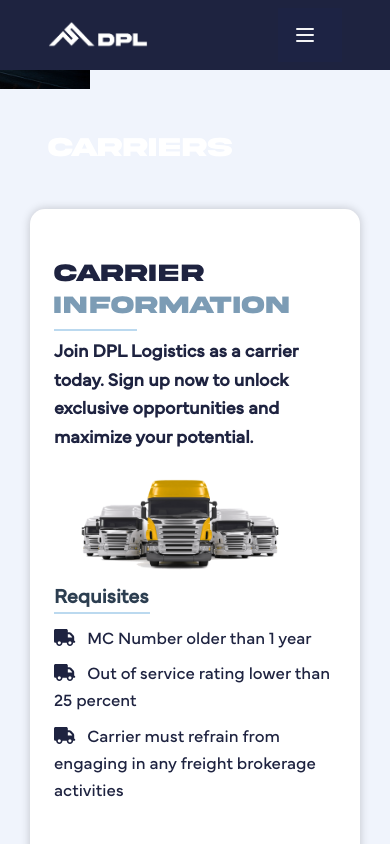
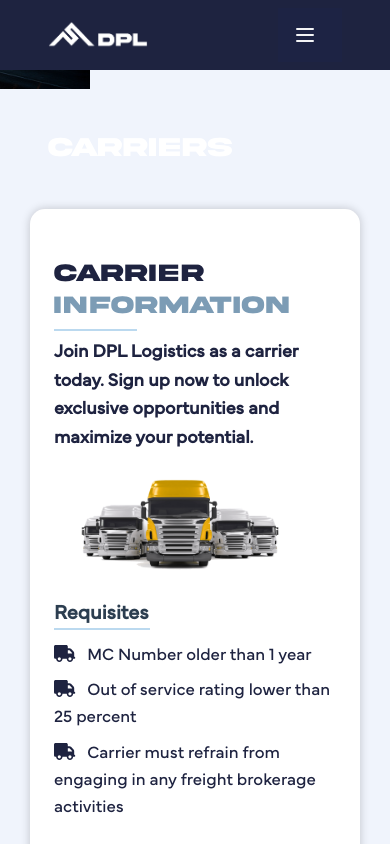
Before and after one commit to PRCodeCraft/dpl-logistics, a Vue app: page /carriers in a window 390 px wide. Shown: the top 844 px of the page. Built offline with nearby package versions, Linux system fonts and the light colour scheme; what vue-sweetalert2 would draw is missing.

Commit message:
fixed carrier

```diff
--- a/src/views/CarrierView.vue
+++ b/src/views/CarrierView.vue
@@ -243,7 +243,7 @@ import carrierPacket from '@/assets/files/carrierPacket.pdf'
     top: 5rem;
   }
   .pr-requisites.pr-carriers-requisites {
-    padding-top: 6rem;
+    padding-top: 7rem;
   }
   .pr-carrier-group {
     top: 260px;
@@ -259,7 +259,7 @@ import carrierPacket from '@/assets/files/carrierPacket.pdf'
   }
   .overlap-box {
     width: 17em;
-    height: 77em;
+    height: 79em;
   }
   .px-24 {
     padding-left: 1rem;
```
